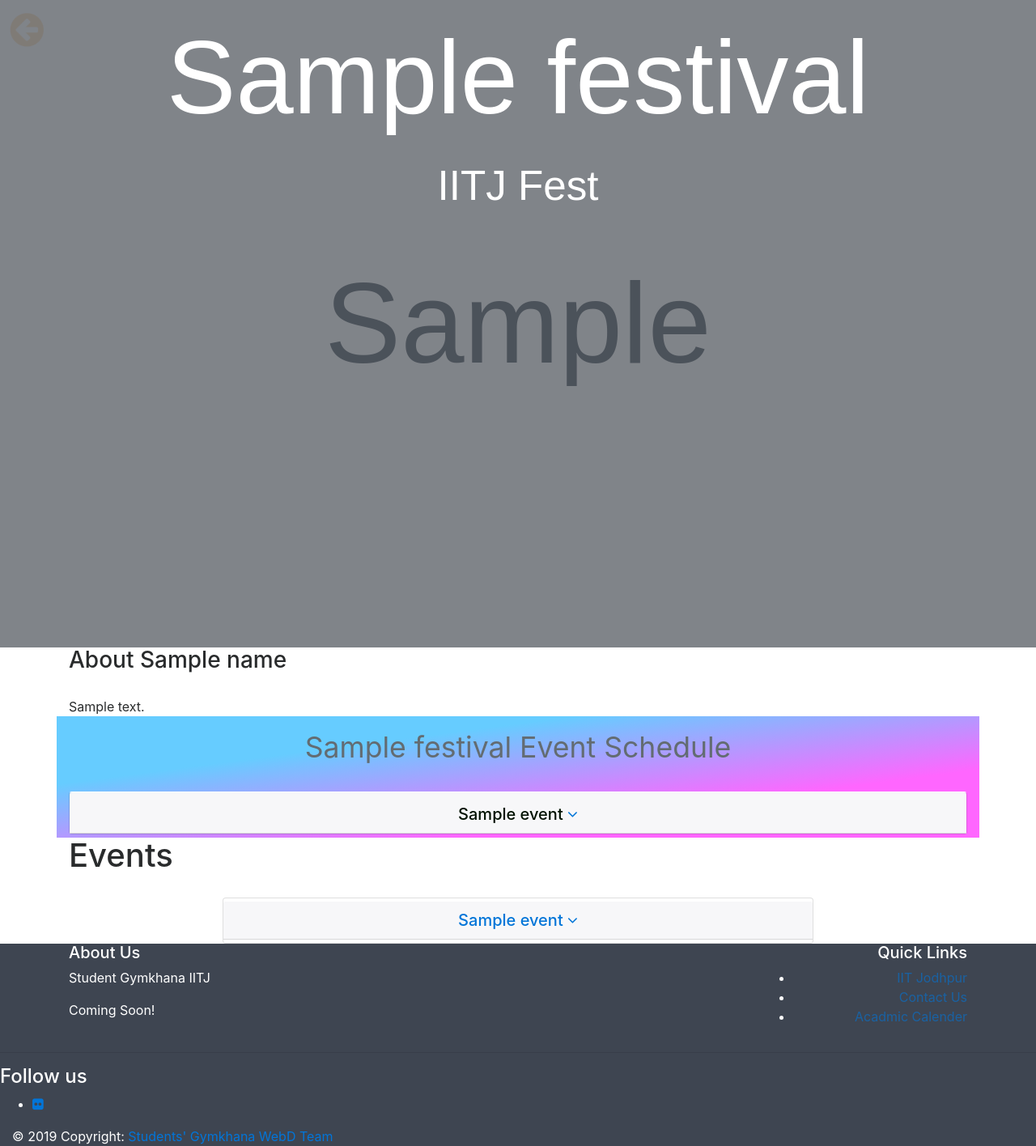
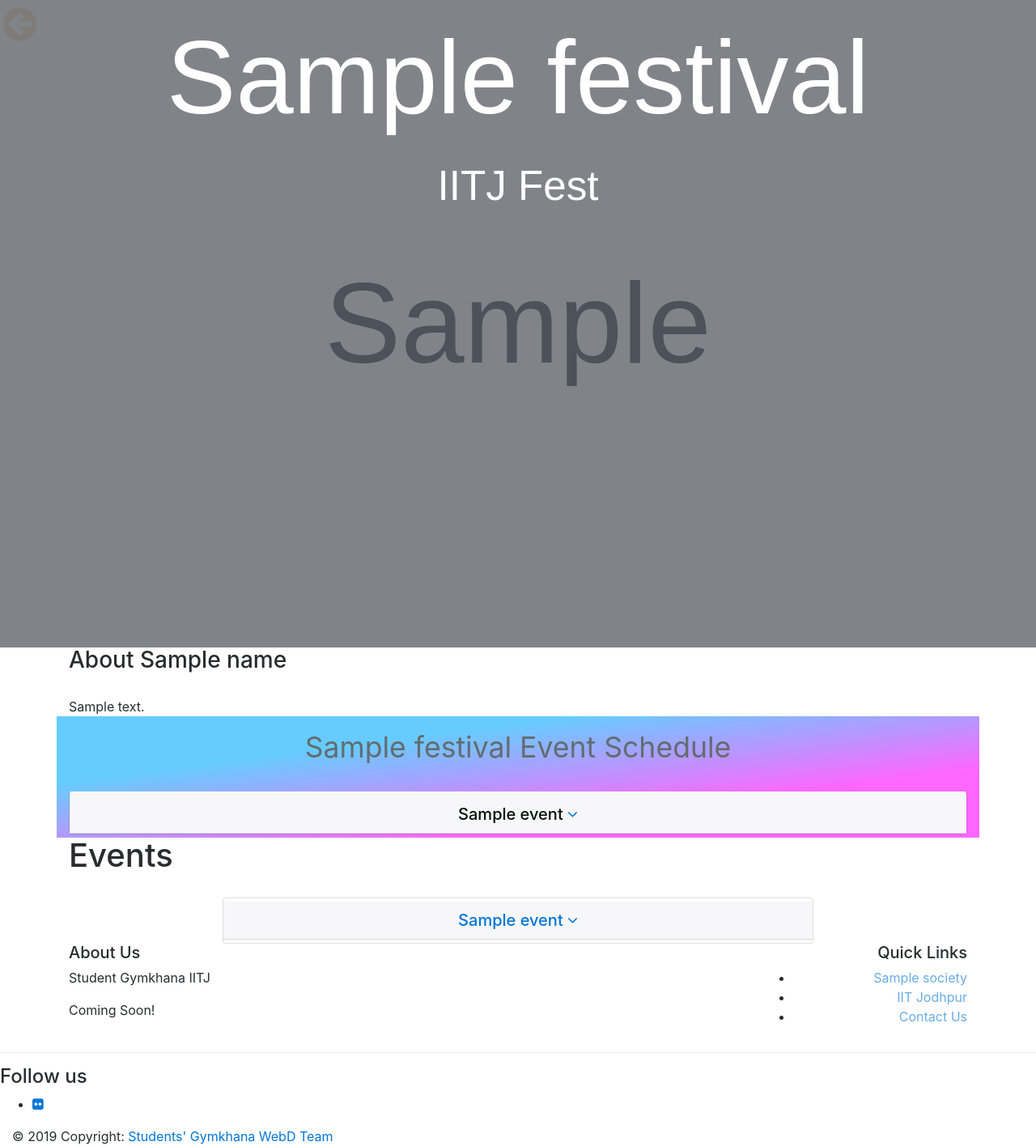
Before and after one commit to devlup-labs/gymkhana_portal, a Django app: template src/templates/festivals/default.html in a window 1280 px wide. Shown: the whole page at 81% size. Run offline with Django 3.2, Linux system fonts and the light colour scheme; the template is opened without the code that fills it: most values are stand-ins (such as "Sample title", 1, 10 or a date in 2020); grey boxes marked "Sample" are stand-in pictures; some libraries are stand-ins or nearby versions; some web fonts are replaced.

Commit message:
add society in festival

```diff
--- a/src/festivals/admin.py
+++ b/src/festivals/admin.py
@@ -10,7 +10,8 @@ class FestivalAdmin(admin.ModelAdmin):
     inlines = (SocialLinkInline, )
     prepopulated_fields = {"slug": ("name",)}
     list_display = ('name', 'published', 'default_html')
-    list_filter = ('published', 'default_html')
+    list_filter = ('published', 'default_html', 'society')
+    filter_horizontal = ('society',)
 
     class Meta:
         model = Festival
--- a/src/templates/festivals/default.html
+++ b/src/templates/festivals/default.html
@@ -29,11 +29,12 @@
         }
     </style>
 {% endblock %}
+{% block skin %}MDB white{% endblock %}
 {% block content %}
     <!--BackButton-->
     <a href="{% url 'main:index' %}">
         <i class="fa fa-arrow-circle-left fa-3x"
-           style="position: fixed; left: 1vmax; top: 1vmax;z-index: 2;color: white;mix-blend-mode: difference"></i>
+           style="position: fixed; left: 0.5vmin; top: 0.5vmax;z-index: 2;color: white;mix-blend-mode: difference"></i>
     </a>
     <!--/BackButton-->
     <!--Social Link-->
@@ -57,7 +58,7 @@
         </div>
     {% endblock %}
     {% block main %}
-        <div class="container">
+        <div class="container" style="background-color: inherit">
             <!--about us-->
             <section id="about" class="section">
                 <!--Secion heading-->
@@ -143,7 +144,7 @@
         </div>
         <!--/Schedule-->
         <!--Events-->
-        <div class="container wow fadeIn">
+        <div class="container wow fadeIn" style="background-color: inherit">
             <section id="events" class="section">
                 <!--Section heading-->
                 <h1 class="section-heading wow fadeIn" data-wow-delay="0.2s"
@@ -237,15 +238,10 @@
                                                                         </h6>
                                                                         <div class="row justify-content-center d-flex"
                                                                              style="margin-bottom: 15px">
-                                                                            {% if False %}
-                                                                                <div class="btn btn-rounded"
-                                                                                     style="background-color: #7D348D">
-                                                                                    Explore..
-                                                                                </div>
-                                                                            {% endif %}
-                                                                            {% if event.contact %}
+                                                                            {% if event.phone %}
                                                                                 <div class="btn btn-dark-green btn-rounded">
-                                                                                    <a><i class="fa fa-phone"></i></a>
+                                                                                    <a>+91-{{ event.phone }} <i
+                                                                                            class="fa fa-phone"></i></a>
                                                                                 </div>
                                                                             {% endif %}
                                                                             {% if event.register %}
@@ -257,7 +253,7 @@
                                                                             {% endif %}
                                                                             {% if event.pdf %}
                                                                                 <div class="btn btn-rounded"
-                                                                                     style="background-color: #FF66FF">
+                                                                                     style="background-color: #7D348D">
                                                                                     <a>Rulebook<i
                                                                                             class="fa fa fa-book"></i></a>
                                                                                 </div>
@@ -288,7 +284,7 @@
     {% endblock %}
 {% endblock %}
 {% block footer %}
-    <footer class="page-footer mt-0" style="background-color: #3E4551; color: #fff;">
+    <footer class="page-footer mt-0">
         <!--Footer Links-->
         <div class="container wow fadeIn" data-wow-delay="0.3s">
             <div class="row">
@@ -303,11 +299,12 @@
                 <div class="col-md-3 ml-auto text-md-right">
                     <h5 class="title">Quick Links</h5>
                     <ul>
+                        {% for society in festival.society.all %}
+                            <li><a href="{{ society.get_absolute_url }}" target="_blank"
+                                   style="opacity: 0.6">{{ society.name }}</a></li>
+                        {% endfor %}
                         <li><a href="http://iitj.ac.in" target="_blank" style="opacity: 0.6">IIT Jodhpur</a></li>
                         <li><a href="{% url 'main:contact' %}" style="opacity: 0.6">Contact Us</a></li>
-                        <li><a href="http://iitj.ac.in/academics/index.php?id=academic_calendar"
-                               style="opacity: 0.6">Acadmic
-                            Calender</a></li>
                     </ul>
                 </div>
                 <!--/.Second column-->
```
Also changed, not shown: src/festivals/models.py (+8 -0 lines), src/templates/festivals/mixins/events.html (+5 -5 lines).
